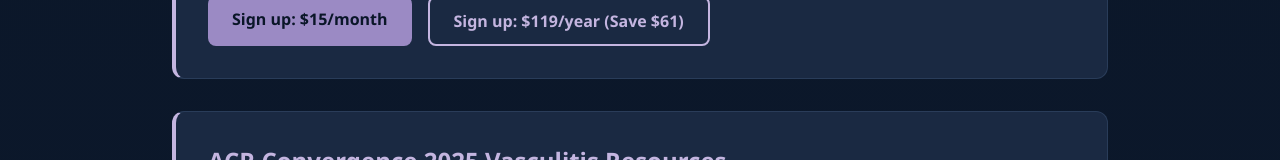
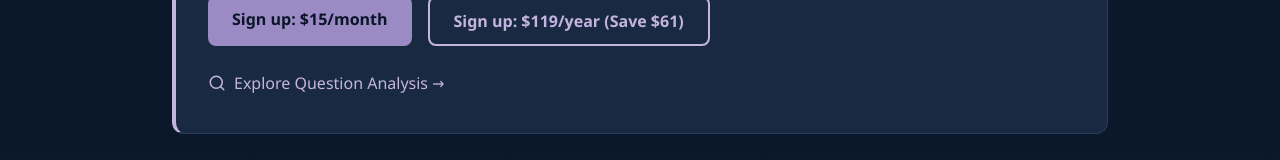
Before and after one commit to rheumify/rheumify-website, a Next.js app: page /fellows in a window 1280 px wide. Shown: the part 564-724 px from the top of the page. Built offline with nearby package versions, Linux system fonts and the light colour scheme.

Commit message:
Add link to Question Analysis in fellows page
Added a link to the Question Analysis page with an icon.

```diff
--- a/app/fellows/page.js
+++ b/app/fellows/page.js
@@ -35,6 +35,15 @@ export default function FellowsPage() {
             Sign up: $119/year (Save $61)
           </a>
         </div>
+        <p style={{ marginTop: '1.5rem' }}>
+          <a href="/question-analysis" style={{ color: 'var(--purple-light)', display: 'inline-flex', alignItems: 'center', gap: '0.5rem' }}>
+            <svg xmlns="http://www.w3.org/2000/svg" width="18" height="18" viewBox="0 0 24 24" fill="none" stroke="currentColor" strokeWidth="2" strokeLinecap="round" strokeLinejoin="round">
+              <circle cx="11" cy="11" r="8"/>
+              <path d="m21 21-4.3-4.3"/>
+            </svg>
+            Explore Question Analysis →
+          </a>
+        </p>
       </div>
 
       {/* ACR Convergence 2025 */}
```
